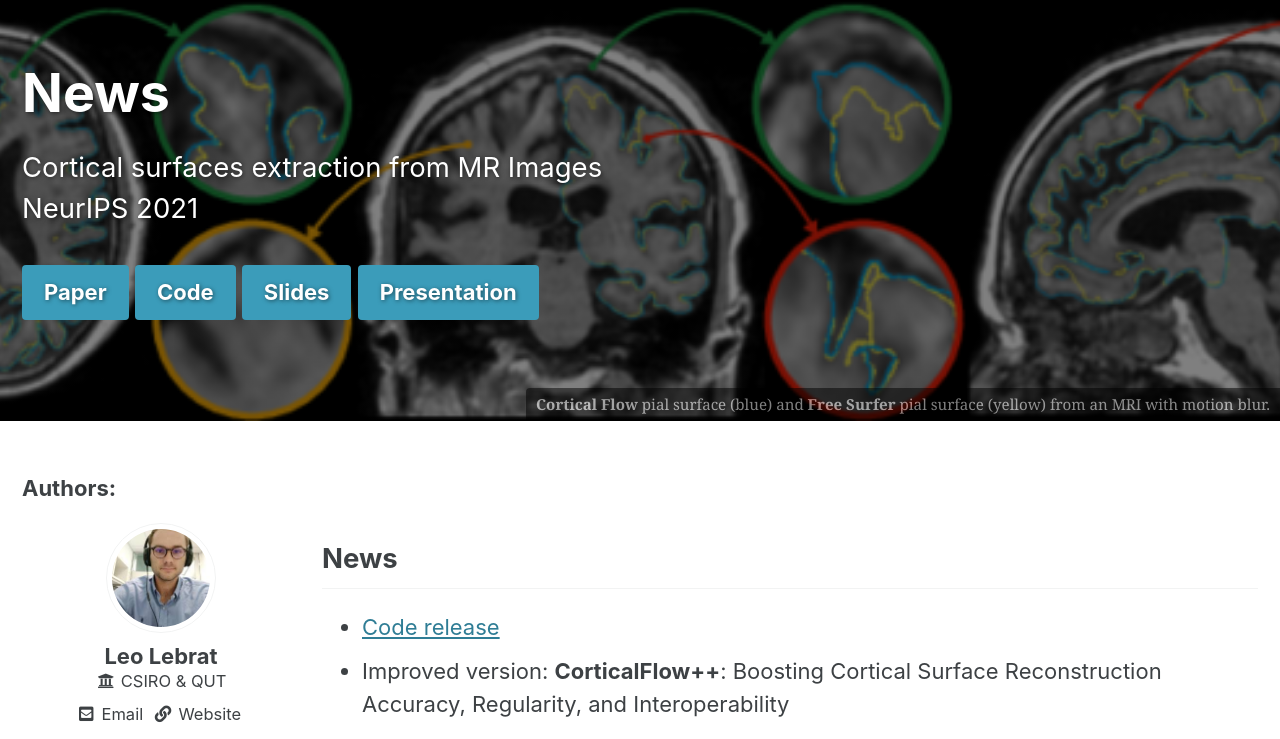
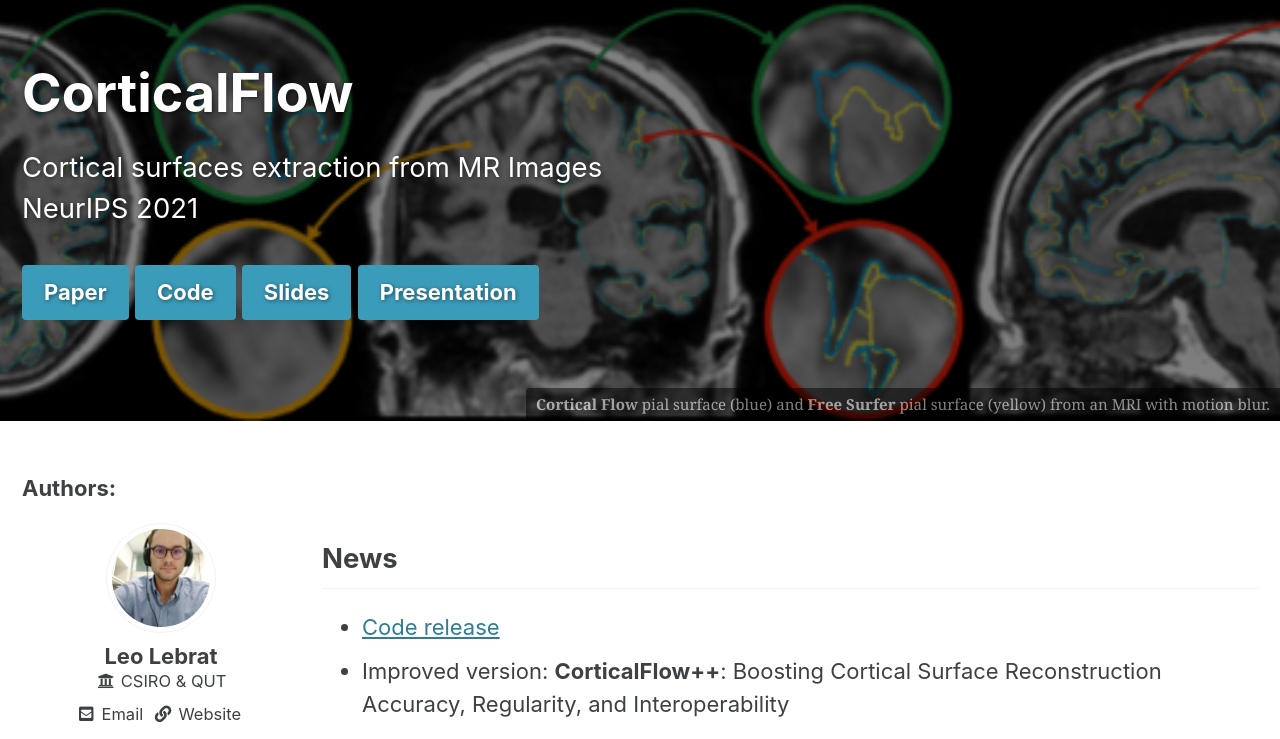
Before and after one commit to lebrat/CorticalFlow, a Jekyll site: the page built from docs/index.md, in a window 1280 px wide and 900 px high, cut to the strip 0-739 px from the top of the window. Built offline with Jekyll 4.4.1, drawn with Linux system fonts in a browser that asks for light colours; cached includes are drawn as plain includes; our own code applies the rules of GitHub Pages for plain Markdown files.

Commit message:
fix site title

```diff
--- a/docs/_includes/page__hero.html
+++ b/docs/_includes/page__hero.html
@@ -27,7 +27,7 @@
         {% if paginator and site.paginate_show_page_num %}
           {{ site.title }}{% unless paginator.page == 1 %} {{ site.data.ui-text[site.locale].page | default: "Page" }} {{ paginator.page }}{% endunless %}
         {% else %}
-          {{ page.title | default: site.title | markdownify | remove: "<p>" | remove: "</p>" }}
+          {{ site.title | page.title | markdownify | remove: "<p>" | remove: "</p>" }}
         {% endif %}
       </h1>
       {% if page.tagline %}
```
